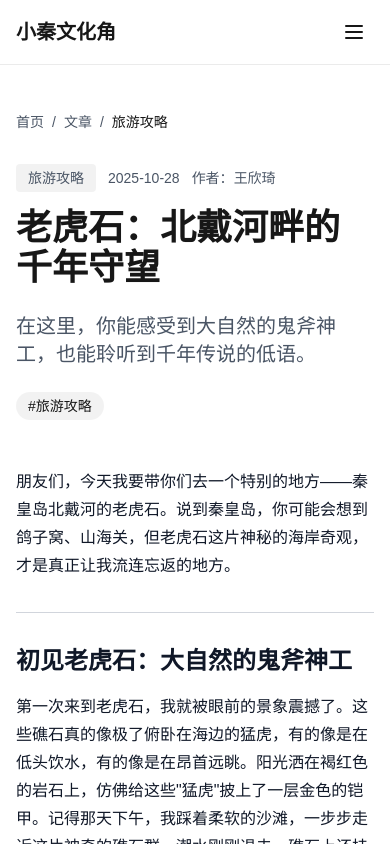
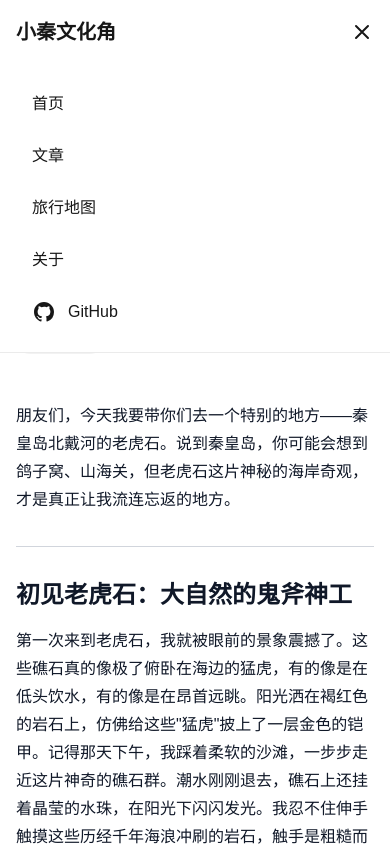
Before and after one commit to yumeowo/XiaoQin_CulturalCorner, a Next.js app: page /articles/10-28 in a window 390 px wide. Both pictures are taken after a click on the button "打开菜单". Shown: the top 844 px of the page. Built offline with nearby package versions, Linux system fonts and the light colour scheme.

Commit message:
feat: mobile optimization

```diff
--- a/app/articles/[slug]/page.tsx
+++ b/app/articles/[slug]/page.tsx
@@ -75,19 +75,20 @@ export default async function ArticlePage({ params }: ArticlePageProps) {
 
       {/* Article Header */}
       <header className="mb-12">
-        <div className="mb-4 flex items-center gap-3 text-sm text-gray-600 dark:text-gray-400">
-          <span className="px-3 py-1 bg-black/[.05] dark:bg-white/[.06] rounded">
+        <div className="mb-4 flex flex-wrap items-center gap-2 sm:gap-3 text-xs sm:text-sm text-gray-600 dark:text-gray-400">
+          <span className="px-2 sm:px-3 py-1 bg-black/[.05] dark:bg-white/[.06] rounded">
             {article.category}
           </span>
           <time>{article.date}</time>
-          <span>作者：{article.author}</span>
+          <span className="hidden sm:inline">作者：{article.author}</span>
+          <span className="sm:hidden">{article.author}</span>
         </div>
 
-        <h1 className="text-4xl md:text-5xl font-bold mb-6">
+        <h1 className="text-2xl sm:text-3xl md:text-4xl lg:text-5xl font-bold mb-4 sm:mb-6 leading-tight">
           {article.title}
         </h1>
 
-        <p className="text-xl text-gray-600 dark:text-gray-400">
+        <p className="text-base sm:text-lg md:text-xl text-gray-600 dark:text-gray-400 leading-relaxed">
           {article.excerpt}
         </p>
 
@@ -129,9 +130,9 @@ export default async function ArticlePage({ params }: ArticlePageProps) {
               <Link
                 key={related.slug}
                 href={`/articles/${related.slug}`}
-                className="group"
+                className="group block"
               >
-                <article className="border border-black/[.08] dark:border-white/[.145] rounded-lg p-4 hover:shadow-lg transition-shadow">
+                <article className="border border-black/[.08] dark:border-white/[.145] rounded-lg p-4 hover:shadow-xl hover:-translate-y-1 transition-all duration-300 active:scale-98">
                   <div className="flex items-center gap-2 text-xs text-gray-600 dark:text-gray-400 mb-2">
                     <span className="px-2 py-0.5 bg-black/[.05] dark:bg-white/[.06] rounded">
                       {related.category}
--- a/app/globals.css
+++ b/app/globals.css
@@ -3,6 +3,9 @@
 :root {
   --background: #ffffff;
   --foreground: #171717;
+  /* Fallback font definitions - actual values are injected by Next.js font loader */
+  --font-geist-sans: ui-sans-serif, system-ui, -apple-system, BlinkMacSystemFont, "Segoe UI", Roboto, "Helvetica Neue", Arial, sans-serif;
+  --font-geist-mono: ui-monospace, SFMono-Regular, Menlo, Monaco, Consolas, "Liberation Mono", "Courier New", monospace;
 }
 
 @theme inline {
@@ -23,6 +26,14 @@ body {
   background: var(--background);
   color: var(--foreground);
   font-family: Arial, Helvetica, sans-serif;
+  /* Improve text rendering on mobile */
+  -webkit-font-smoothing: antialiased;
+  -moz-osx-font-smoothing: grayscale;
+  /* Prevent text size adjustment after orientation change */
+  -webkit-text-size-adjust: 100%;
+  text-size-adjust: 100%;
+  /* Enable smooth scrolling */
+  scroll-behavior: smooth;
 }
 
 @keyframes fade-in {
--- a/app/page.tsx
+++ b/app/page.tsx
@@ -8,11 +8,11 @@ export default function Home() {
     <>
       <div className="relative flex items-center justify-center min-h-[calc(100vh-4rem)] overflow-hidden">
         {/* Hero Section */}
-        <div className="text-center px-4 py-20 relative z-10">
-          <h1 className="text-5xl md:text-7xl font-bold mb-6 bg-gradient-to-r from-gray-900 to-gray-600 dark:from-gray-100 dark:to-gray-400 bg-clip-text text-transparent animate-slide-down">
+        <div className="text-center px-4 sm:px-6 py-16 sm:py-20 relative z-10">
+          <h1 className="text-3xl sm:text-4xl md:text-5xl lg:text-7xl font-bold mb-4 sm:mb-6 bg-gradient-to-r from-gray-900 to-gray-600 dark:from-gray-100 dark:to-gray-400 bg-clip-text text-transparent animate-slide-down leading-tight">
             小秦文化角 | 探索秦皇岛的魅力
           </h1>
-          <p className="text-xl md:text-2xl text-gray-600 dark:text-gray-400 max-w-2xl mx-auto animate-slide-up opacity-0" style={{ animationDelay: '0.2s', animationFillMode: 'forwards' }}>
+          <p className="text-base sm:text-lg md:text-xl lg:text-2xl text-gray-600 dark:text-gray-400 max-w-2xl mx-auto animate-slide-up opacity-0 leading-relaxed" style={{ animationDelay: '0.2s', animationFillMode: 'forwards' }}>
             从山海关的雄伟到北戴河的浪漫，这里是您了解秦皇岛历史、文化和旅游景点的数字窗口
           </p>
 
--- a/components/Header.tsx
+++ b/components/Header.tsx
@@ -1,6 +1,30 @@
+"use client";
+
 import Link from "next/link";
+import { useState, useEffect } from "react";
+import { usePathname } from "next/navigation";
 
 export default function Header() {
+  const [isMobileMenuOpen, setIsMobileMenuOpen] = useState(false);
+  const pathname = usePathname();
+
+  // Close mobile menu when route changes
+  useEffect(() => {
+    setIsMobileMenuOpen(false);
+  }, [pathname]);
+
+  // Prevent body scroll when mobile menu is open
+  useEffect(() => {
+    if (isMobileMenuOpen) {
+      document.body.style.overflow = 'hidden';
+    } else {
+      document.body.style.overflow = 'unset';
+    }
+    return () => {
+      document.body.style.overflow = 'unset';
+    };
+  }, [isMobileMenuOpen]);
+
   return (
     <header className="fixed top-0 left-0 right-0 z-50 bg-white/80 dark:bg-black/80 backdrop-blur-sm border-b border-black/[.08] dark:border-white/[.145]">
       <div className="max-w-7xl mx-auto px-4 sm:px-6 lg:px-8">
@@ -13,7 +37,7 @@ export default function Header() {
             小秦文化角
           </Link>
 
-          {/* Navigation */}
+          {/* Desktop Navigation */}
           <nav className="hidden md:flex items-center gap-8">
             <Link
               href="/"
@@ -54,11 +78,28 @@ export default function Header() {
             </div>
           </nav>
 
-          {/* Mobile menu button */}
+          {/* Mobile menu button - Enhanced touch target */}
           <button
-            className="md:hidden p-2 rounded hover:bg-black/[.05] dark:hover:bg-white/[.06] transition-colors"
-            aria-label="菜单"
+            onClick={() => setIsMobileMenuOpen(!isMobileMenuOpen)}
+            className="md:hidden p-3 -mr-3 rounded hover:bg-black/[.05] dark:hover:bg-white/[.06] transition-colors active:scale-95"
+            aria-label={isMobileMenuOpen ? "关闭菜单" : "打开菜单"}
+            aria-expanded={isMobileMenuOpen}
           >
+            {isMobileMenuOpen ? (
+              <svg
+                className="w-6 h-6"
+                fill="none"
+                stroke="currentColor"
+                viewBox="0 0 24 24"
+              >
+                <path
+                  strokeLinecap="round"
+                  strokeLinejoin="round"
+                  strokeWidth={2}
+                  d="M6 18L18 6M6 6l12 12"
+                />
+              </svg>
+            ) : (
               <svg
                 className="w-6 h-6"
                 fill="none"
@@ -72,9 +113,66 @@ export default function Header() {
                   d="M4 6h16M4 12h16M4 18h16"
                 />
               </svg>
+            )}
           </button>
         </div>
       </div>
+
+      {/* Mobile Navigation Menu */}
+      <div
+        className={`md:hidden fixed inset-x-0 top-16 bg-white dark:bg-black border-b border-black/[.08] dark:border-white/[.145] transition-all duration-300 ease-in-out ${
+          isMobileMenuOpen
+            ? 'opacity-100 translate-y-0 pointer-events-auto'
+            : 'opacity-0 -translate-y-4 pointer-events-none'
+        }`}
+      >
+        <nav className="max-w-7xl mx-auto px-4 py-4 space-y-1">
+          <Link
+            href="/"
+            className="block px-4 py-3 rounded-lg text-base font-medium hover:bg-black/[.05] dark:hover:bg-white/[.06] transition-colors active:scale-98"
+          >
+            首页
+          </Link>
+          <Link
+            href="/articles"
+            className="block px-4 py-3 rounded-lg text-base font-medium hover:bg-black/[.05] dark:hover:bg-white/[.06] transition-colors active:scale-98"
+          >
+            文章
+          </Link>
+          <Link
+            href="/map"
+            className="block px-4 py-3 rounded-lg text-base font-medium hover:bg-black/[.05] dark:hover:bg-white/[.06] transition-colors active:scale-98"
+          >
+            旅行地图
+          </Link>
+          <Link
+            href="/about"
+            className="block px-4 py-3 rounded-lg text-base font-medium hover:bg-black/[.05] dark:hover:bg-white/[.06] transition-colors active:scale-98"
+          >
+            关于
+          </Link>
+          <a
+            href="https://github.com/yumeowo/XiaoQin_CulturalCorner"
+            target="_blank"
+            rel="noopener noreferrer"
+            className="flex items-center gap-3 px-4 py-3 rounded-lg text-base font-medium hover:bg-black/[.05] dark:hover:bg-white/[.06] transition-colors active:scale-98"
+          >
+            <svg className="w-6 h-6" fill="currentColor" viewBox="0 0 24 24">
+              <path fillRule="evenodd" d="M12 2C6.477 2 2 6.484 2 12.017c0 4.425 2.865 8.18 6.839 9.504.5.092.682-.217.682-.483 0-.237-.008-.868-.013-1.703-2.782.605-3.369-1.343-3.369-1.343-.454-1.158-1.11-1.466-1.11-1.466-.908-.62.069-.608.069-.608 1.003.07 1.531 1.032 1.531 1.032.892 1.53 2.341 1.088 2.91.832.092-.647.35-1.088.636-1.338-2.22-.253-4.555-1.113-4.555-4.951 0-1.093.39-1.988 1.029-2.688-.103-.253-.446-1.272.098-2.65 0 0 .84-.27 2.75 1.026A9.564 9.564 0 0112 6.844c.85.004 1.705.115 2.504.337 1.909-1.296 2.747-1.027 2.747-1.027.546 1.379.202 2.398.1 2.651.64.7 1.028 1.595 1.028 2.688 0 3.848-2.339 4.695-4.566 4.943.359.309.678.92.678 1.855 0 1.338-.012 2.419-.012 2.747 0 .268.18.58.688.482A10.019 10.019 0 0022 12.017C22 6.484 17.522 2 12 2z" clipRule="evenodd" />
+            </svg>
+            GitHub
+          </a>
+        </nav>
+      </div>
+
+      {/* Mobile Menu Backdrop */}
+      {isMobileMenuOpen && (
+        <div
+          className="md:hidden fixed inset-0 top-16 bg-black/20 dark:bg-black/40 backdrop-blur-sm z-[-1]"
+          onClick={() => setIsMobileMenuOpen(false)}
+          aria-hidden="true"
+        />
+      )}
     </header>
   );
 }
--- a/components/ScrollButton.tsx
+++ b/components/ScrollButton.tsx
@@ -18,11 +18,11 @@ export default function ScrollButton({ targetId }: ScrollButtonProps) {
   return (
     <button
       onClick={handleClick}
-      className="absolute bottom-8 left-1/2 -translate-x-1/2 animate-bounce cursor-pointer bg-transparent border-none p-2 hover:scale-110 transition-transform duration-300"
+      className="absolute bottom-8 left-1/2 -translate-x-1/2 animate-bounce cursor-pointer bg-transparent border-none p-4 hover:scale-110 active:scale-95 transition-transform duration-300 rounded-full hover:bg-black/5 dark:hover:bg-white/5"
       aria-label="滚动到最新文章"
     >
       <svg
-        className="w-6 h-6 text-gray-400 dark:text-gray-600"
+        className="w-8 h-8 text-gray-400 dark:text-gray-600"
         fill="none"
         stroke="currentColor"
         viewBox="0 0 24 24"
```
Lines whose indentation alone changed are shown as unchanged.
